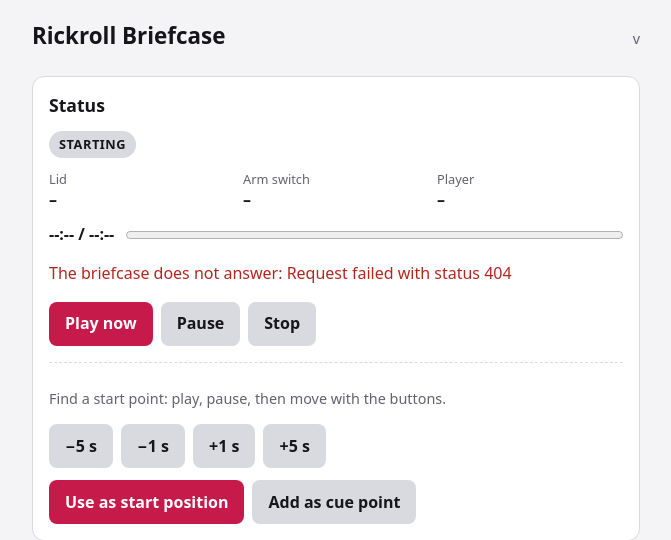
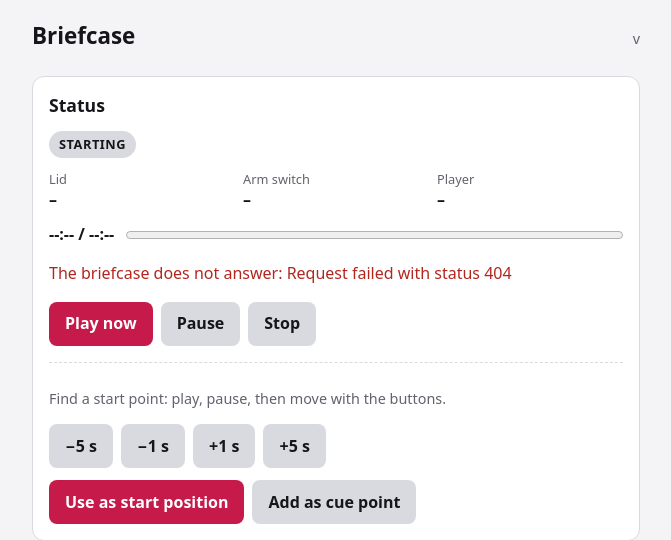
Before and after one commit to BatchCodes/rickroll_briefcase, a Python web app: template controller/src/briefcase/templates/index.html in a window 1280 px wide. Shown: the top 540 px of the page, without its empty margins (304-975 px from the left). Run offline with Jinja, Linux system fonts and the light colour scheme; the template is opened without the code that fills it, so the values that code supplies are empty.

Commit message:
feat: use the neutral name BRIEFCASE for the Wi-Fi network and the web page

```diff
--- a/controller/src/briefcase/network.py
+++ b/controller/src/briefcase/network.py
@@ -274,10 +274,10 @@
         return sorted(self.networks)
 
     async def hotspot_ssid(self) -> str | None:
-        return "RICKROLL-BRIEFCASE"
+        return "BRIEFCASE"
 
     async def hostname(self) -> str | None:
-        return "rickroll-briefcase"
+        return "briefcase"
 
     async def start_hotspot(self) -> None:
         self.client = None
--- a/controller/src/briefcase/templates/index.html
+++ b/controller/src/briefcase/templates/index.html
@@ -4,13 +4,13 @@
     <meta charset="utf-8" />
     <meta name="viewport" content="width=device-width, initial-scale=1" />
     <meta name="color-scheme" content="light dark" />
-    <title>Rickroll Briefcase</title>
+    <title>Briefcase</title>
     <link rel="stylesheet" href="{{ url_for('static', path='style.css') }}" />
     <link rel="icon" href="{{ url_for('static', path='icon.svg') }}" type="image/svg+xml" />
   </head>
   <body>
     <header>
-      <h1>Rickroll Briefcase</h1>
+      <h1>Briefcase</h1>
       <span class="version">v{{ version }}</span>
     </header>
 
--- a/controller/src/briefcase/web.py
+++ b/controller/src/briefcase/web.py
@@ -96,7 +96,7 @@
     lifespan: Any = None,
 ) -> FastAPI:
     network = network or NetworkController(None, 60)
-    app = FastAPI(title="Rickroll Briefcase", version=__version__, lifespan=lifespan)
+    app = FastAPI(title="Briefcase", version=__version__, lifespan=lifespan)
     templates = Jinja2Templates(directory=str(PACKAGE_DIR / "templates"))
     app.mount(
         "/static", StaticFiles(directory=str(PACKAGE_DIR / "static")), name="static"
```
Also changed, not shown: controller/tests/test_network.py (+1 -1 lines), controller/tests/test_web.py (+1 -1 lines), docs/software/architecture.md (+1 -1 lines), .claude/plans/RICKROLL_BRIEFCASE.md, README.md, 1 other file.
